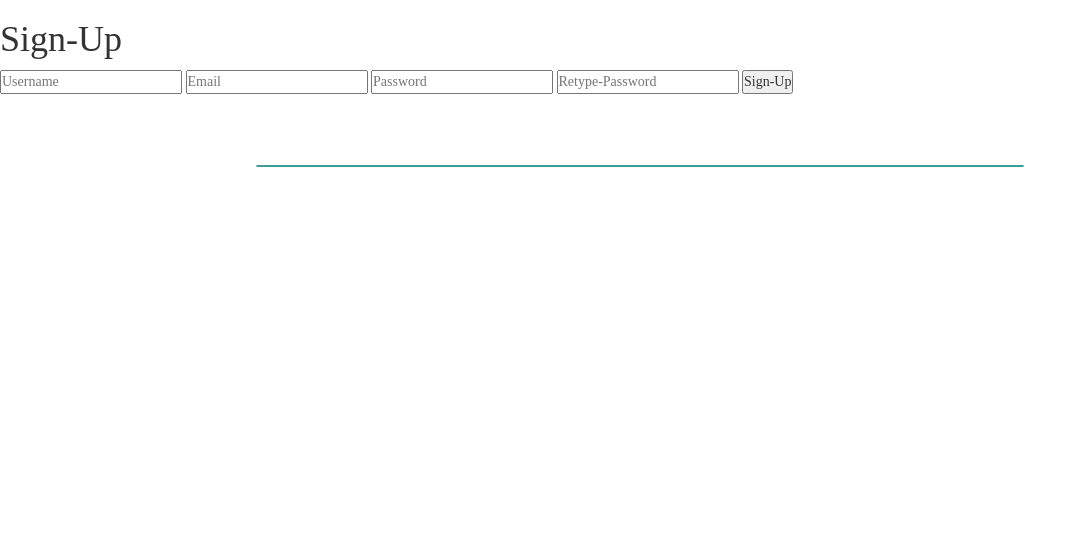
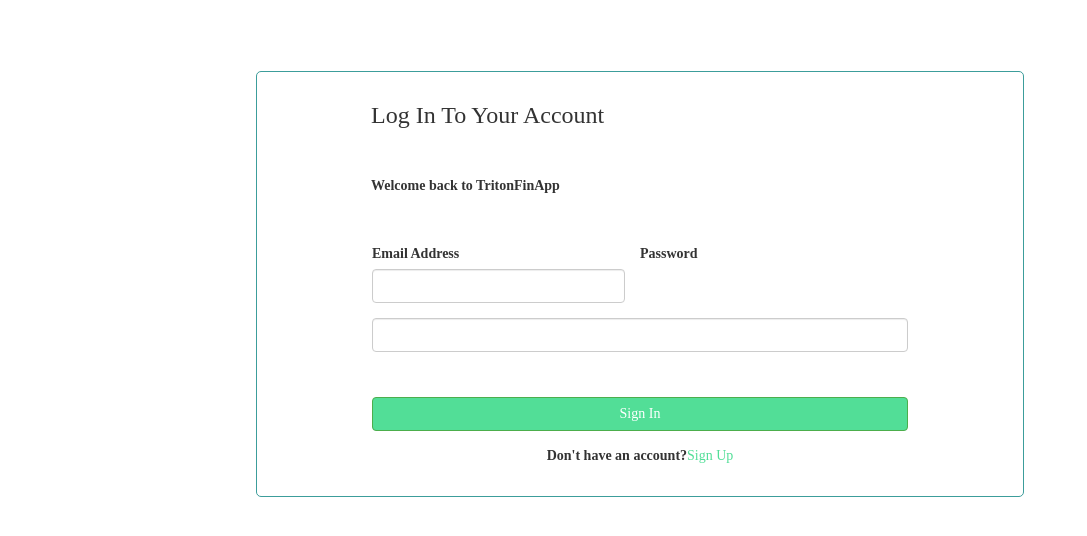
Before and after one commit to VeronicaTee/team-triton, a plain HTML site: page vee.html in a window 1280 px wide. Shown: the whole page, without its empty margins (0-1087 px from the left). Drawn offline with nearby package versions, Linux system fonts and the light colour scheme.

Commit message:
Update vee.html

```diff
--- a/vee.html
+++ b/vee.html
@@ -4,7 +4,7 @@
     <meta charset="utf-8">
     <meta name="viewport" content="width=device-width, initial-scale=1.0">
 
-    <title>Sign up - </title>
+    <title>Log In - </title>
     <!--fontawesome-->
     <link rel="stylesheet" href="https://use.fontawesome.com/releases/v5.7.2/css/all.css" integrity="sha384-fnmOCqbTlWIlj8LyTjo7mOUStjsKC4pOpQbqyi7RrhN7udi9RwhKkMHpvLbHG9Sr" crossorigin="anonymous">
     <!-- bootstrap css -->
@@ -16,35 +16,38 @@
   </head>
   <body>
 
+    <div class="container form-box">
+        <h3>Log In To Your Account</h3>
+        <h5>Welcome back to TritonFinApp</h5>
+        <form action="login.html" method="POST" onsubmit="return Validate()" >
+            <div class="container-fluid forminput">
+                <div class="row">
+                    <div class="col-md-6 left">
 
+                        <div class="form-group">
+                            <label for=""> Email Address</label>
+                            <input type="text" name="email"  class="form-control" id="email">
+                            <div id="email_error"></div>
+                        </div>
+                    </div>
 
-
-    <div id="login-box">
-        <div class="left-box">
-            <h1>Sign-Up</h1>
-            <input type="text" name="username" placeholder="Username"/>
-            <input type="text" name="email" placeholder="Email"/>
-   <input type="text" name="password" placeholder="Password"/>
-            <input type="text" name="password" placeholder="Retype-Password"/>
-            <input type="Submit" name="sign-up" value="Sign-Up"/>
-
-
-        </div>
-
-
-
-
-
-    <div class="container form-box">
-
-
-
+                    <div class=" container-fluid form-group">
+                        <label for=""> Password</label>
+                        <input type="password" name="password" class="form-control" id="password" placeholder="">
+                        <div id="password_error"></div>
+                    </div>
+                </div>
+                <button type="submit" name="submit" value="submit" class="btn btn-default btn-block btn-success" id="signIn" active>Sign In</button>
+            </div>
+        </form>
+        <p><b>Don't have an account?</b><a href="index.html">Sign Up</a></p>
+    </div>
 
     <!-- bootstrap javascript -->
     <script src="https://cdnjs.cloudflare.com/ajax/libs/jquery/3.3.1/jquery.min.js"></script>
     <script src="https://stackpath.bootstrapcdn.com/bootstrap/3.4.1/js/bootstrap.min.js" integrity="sha384-aJ21OjlMXNL5UyIl/XNwTMqvzeRMZH2w8c5cRVpzpU8Y5bApTppSuUkhZXN0VxHd" crossorigin="anonymous"></script>
     <!--custom-javascript-->
-    <script src="signup.js"></script>
+    <script src="login.js"></script>
   </body>
 
 </html>
```
